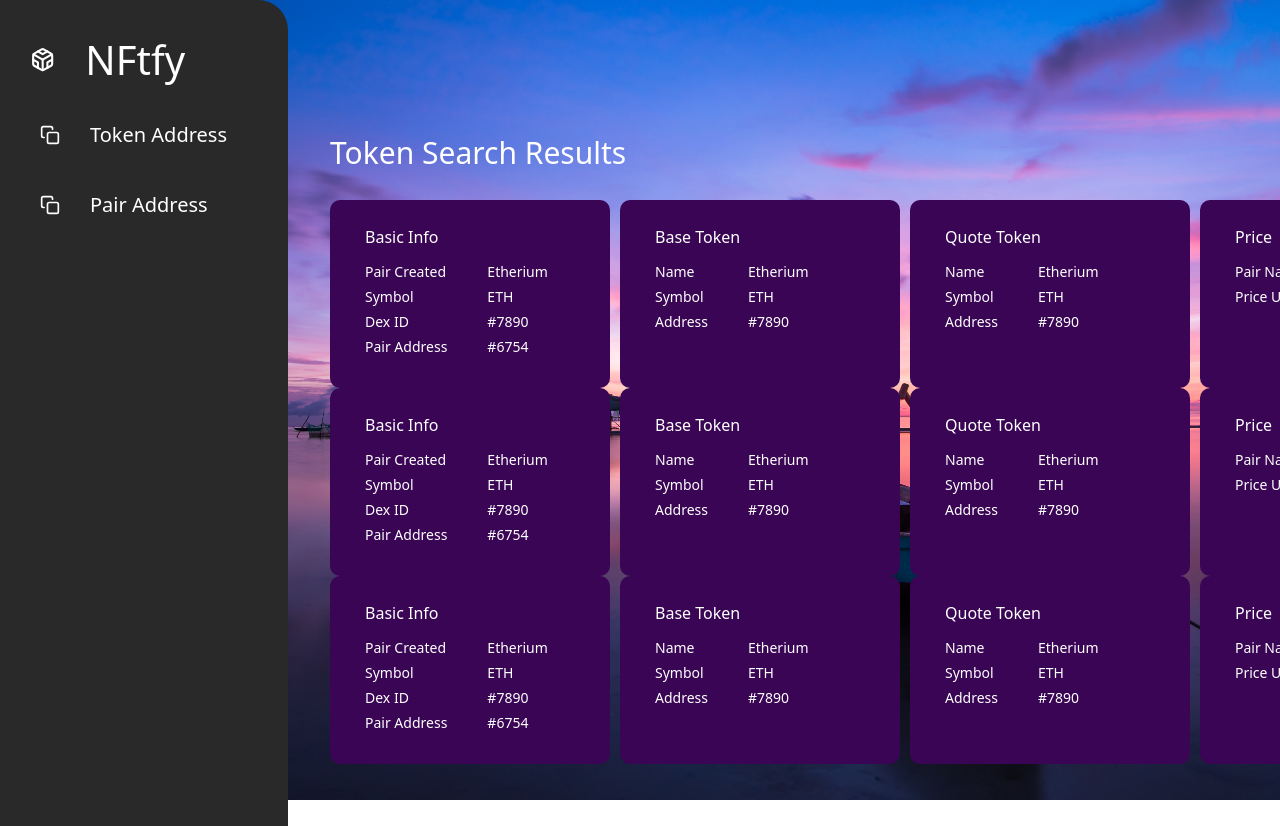
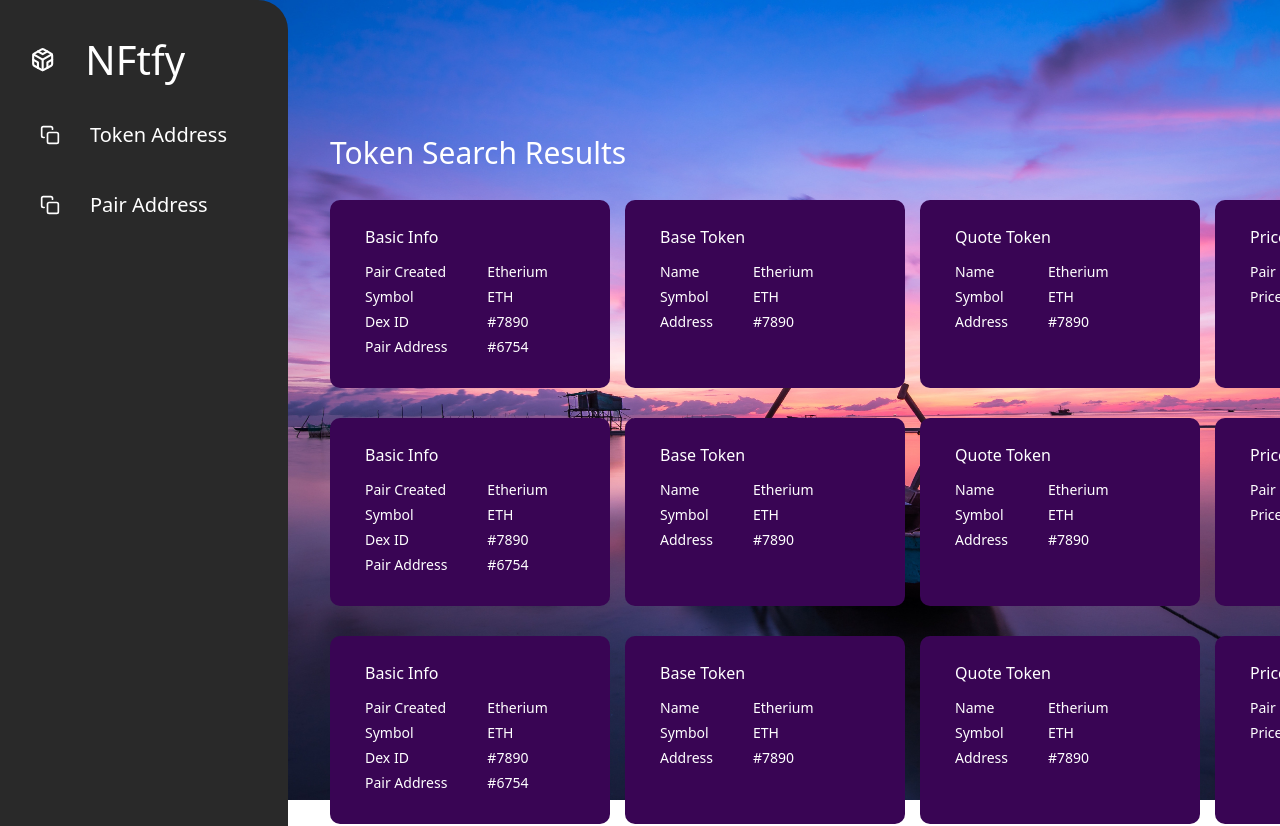
Before and after one commit to jainharshit9399/NFtfy, a React (Create React App) app: page / in a window 1280 px wide. Shown: the top 826 px of the page. Built offline with nearby package versions, Linux system fonts and the light colour scheme.

Commit message:
Update vertical.js

```diff
--- a/src/Components/vertical.js
+++ b/src/Components/vertical.js
@@ -2,8 +2,8 @@ import React from 'react'
 
 export default function vertical(props) {
   return (
-    <div className='flex'>
-        <div className='mr-[10px] w-[280px] h-[188px] bg-[#390554] pl-[35px]  pt-[25px] text-[white] rounded-[10px]'>
+    <div className='flex mb-[30px]'>
+        <div className='mr-[15px] w-[280px] h-[188px] bg-[#390554] pl-[35px]  pt-[25px] text-[white] rounded-[10px]'>
             <h1 className=' pb-[10px]'>Basic Info</h1>
             <div className='flex items-center] text-[14px]'>
               <div className='pr-[40px] leading-[25px]'>
@@ -24,7 +24,7 @@ export default function vertical(props) {
               </div>
             </div>
         </div>
-        <div className='mr-[10px] w-[280px] h-[188px] bg-[#390554] pl-[35px]  pt-[25px] text-[white] rounded-[10px]'>
+        <div className='mr-[15px] w-[280px] h-[188px] bg-[#390554] pl-[35px]  pt-[25px] text-[white] rounded-[10px]'>
             <h1 className=' pb-[10px]'>Base Token</h1>
             <div className='flex items-center] text-[14px]'>
               <div className='pr-[40px] leading-[25px]'>
@@ -43,7 +43,7 @@ export default function vertical(props) {
               </div>
             </div>
         </div>
-        <div className='mr-[10px] w-[280px] h-[188px] bg-[#390554] pl-[35px]  pt-[25px] text-[white] rounded-[10px]'>
+        <div className='mr-[15px] w-[280px] h-[188px] bg-[#390554] pl-[35px]  pt-[25px] text-[white] rounded-[10px]'>
             <h1 className=' pb-[10px]'>Quote Token</h1>
             <div className='flex items-center] text-[14px]'>
               <div className='pr-[40px] leading-[25px]'>
```
